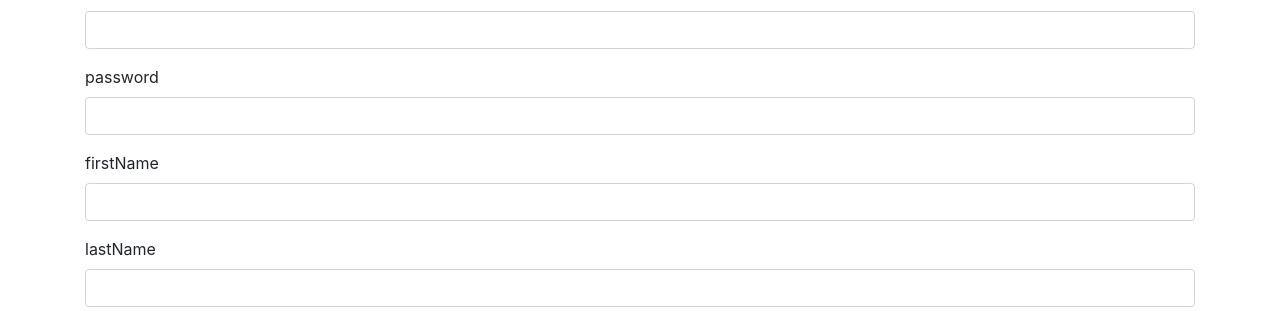
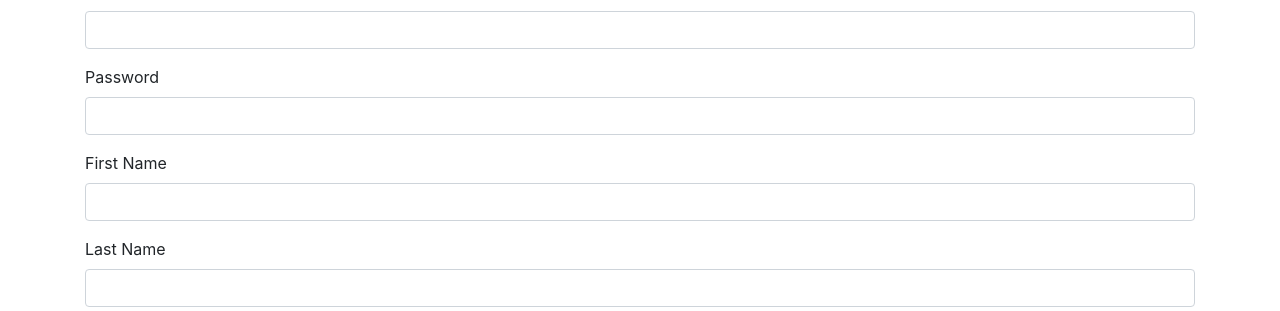
Before and after one commit to sujil02/webdev-s1-19-client-angular, an Angular app: page /register in a window 1280 px wide. Shown: the part 251-562 px from the top of the page. Built offline with nearby package versions, Linux system fonts and the light colour scheme.

Commit message:
Final fixes and enhancements

```diff
--- a/src/app/login/login.component.ts
+++ b/src/app/login/login.component.ts
@@ -27,6 +27,8 @@ export class LoginComponent implements OnInit {
         console.log(user);
         if (user != null) {
           this.router.navigate(['profile', user._id]);
+        } else {
+          window.alert('Credentials Invalid Please Try Again');
         }
       });
   }
--- a/src/app/register/register.component.html
+++ b/src/app/register/register.component.html
@@ -16,14 +16,14 @@
     </div>
 
     <div class="form-group">
-      <label for="password">password</label>
+      <label for="password">Password</label>
       <input type="password"
              class="form-control"
              [(ngModel)]="user.password"
              id="password">
     </div>
     <div class="form-group">
-      <label for="firstName">firstName</label>
+      <label for="firstName">First Name</label>
       <input type="text"
              class="form-control"
              id="firstName"
@@ -32,7 +32,7 @@
              name="firstName">
     </div>
     <div class="form-group">
-      <label for="lastName">lastName</label>
+      <label for="lastName">Last Name</label>
       <input type="text"
              class="form-control"
              [(ngModel)]="user.lastName"
--- a/src/app/register/register.component.ts
+++ b/src/app/register/register.component.ts
@@ -32,6 +32,7 @@ export class RegisterComponent implements OnInit {
         console.log(users);
         if (users != null) {
           this.router.navigate(['login']);
+          window.alert('User successfully registered');
         }
       });
   }
```
